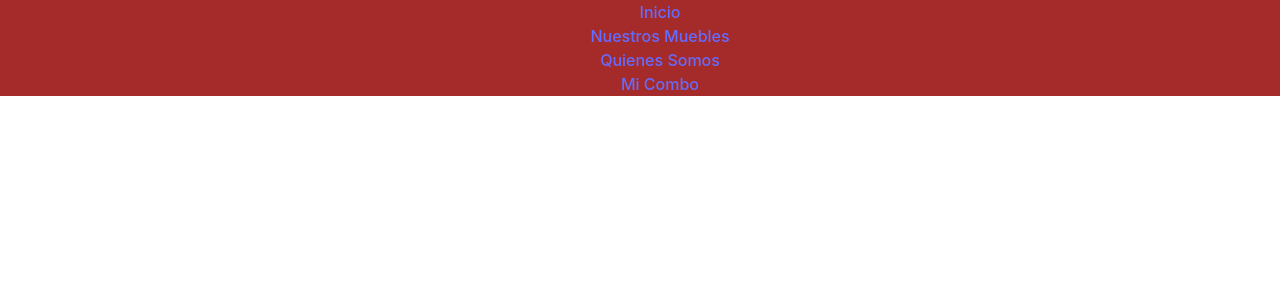
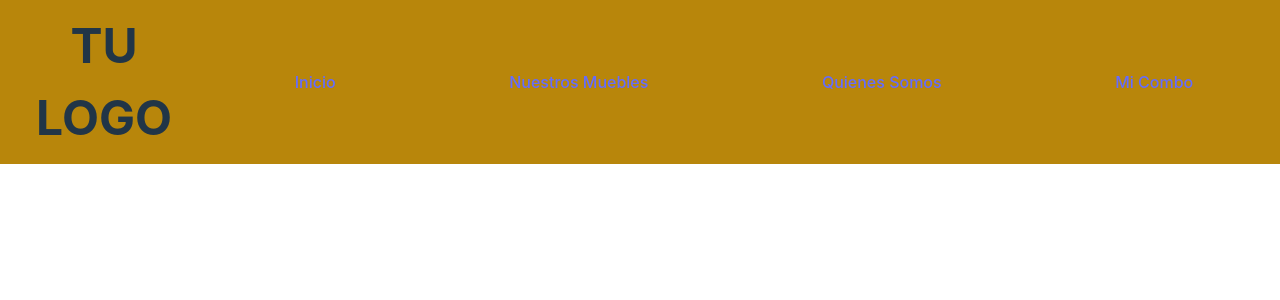
Before and after one commit to AlejandroTarico/Proyecto-Muebleria, a React (Vite) app in the folder Front Muebles/: page / in a window 1280 px wide. Shown: the top 300 px of the page. Built offline with nearby package versions, Linux system fonts and the light colour scheme.

Commit message:
configurando estilo de Nav Parte 1

```diff
--- a/Front Muebles/src/Components/Nav/Nav.jsx
+++ b/Front Muebles/src/Components/Nav/Nav.jsx
@@ -6,12 +6,17 @@ import style from '../Nav/Nav.module.css'
 export default function Nav() {
   return (
     <div className={style.divNav}>
+      <div className={style.conainterItems}>
+        <h2 className={style.logoNav}>TU LOGO</h2>
+      </div>
+      <div className={style.conainterItems}>
         <ul className={style.ulLink}>
               <li><NavLink  to={ROUTES.INICIO}>Inicio</NavLink></li>
               <li><NavLink  to={ROUTES.NUESTROSMUEBLES}>Nuestros Muebles</NavLink></li>
               <li><NavLink  to={ROUTES.ABOUT}>Quienes Somos</NavLink></li>
               <li><NavLink  to={ROUTES.MICOMBO}>Mi Combo</NavLink></li>
           </ul>
+      </div>
 
     </div>
   )
--- a/Front Muebles/src/Components/Nav/Nav.module.css
+++ b/Front Muebles/src/Components/Nav/Nav.module.css
@@ -1,10 +1,25 @@
 .ulLink{
-    background-color: brown;
+    /* background-color: brown; */
     list-style: none;
+    width: 67rem;
+    display: flex;
     margin: 0px;
+    justify-content: space-around;
+    padding: 20px 0px 20px 0px;
 }
 .divNav{
     width: 100vw;
     margin: 0px;
+    display: flex;
+    justify-content: center;
     padding: 0px;
+    background-color: darkgoldenrod;
 }
+.conainterItems{
+    display: flex;
+    place-items: center;
+}
+.logoNav{
+    font-size: 3rem;
+    margin: 10px;
+}
```
Lines whose indentation alone changed are shown as unchanged.
